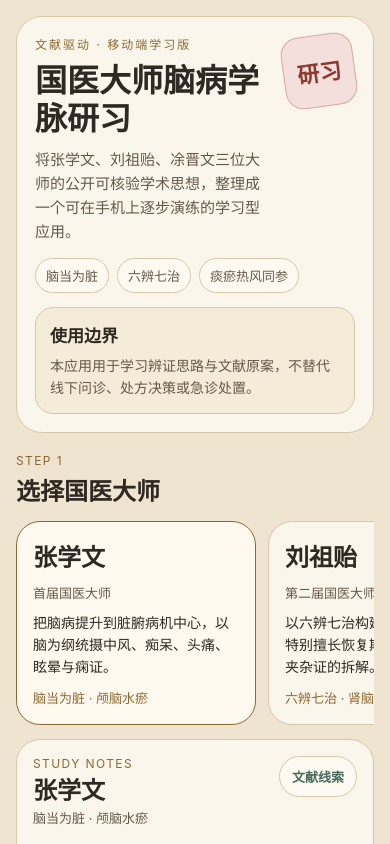
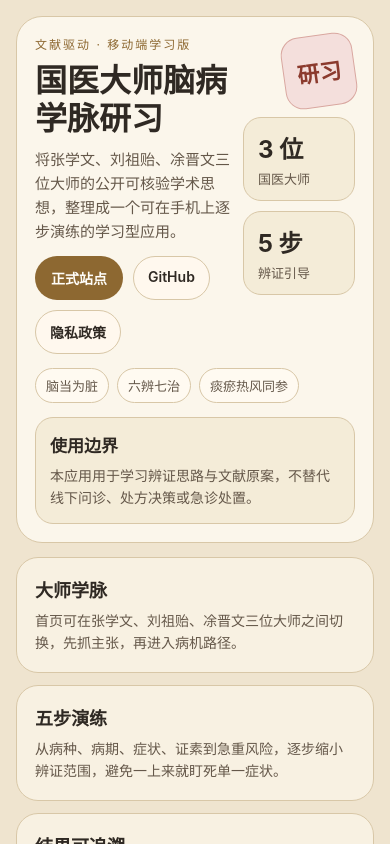
Before and after one commit to cn20230818-netizen/guoyi-master-study, a React Native app: screen / in a window 390 px wide. Built offline with nearby package versions, Linux system fonts and the light colour scheme.

Commit message:
Polish web landing experience

```diff
--- a/App.js
+++ b/App.js
@@ -8,6 +8,7 @@ import {
   StatusBar,
   StyleSheet,
   Text,
+  useWindowDimensions,
   View,
 } from 'react-native';
 import { masters, moduleMeta, commonRedflags, orderedMasterIds } from './src/data/catalog';
@@ -21,6 +22,13 @@ const steps = [
   { key: 'redflags', label: '急重风险' },
 ];
 
+const siteLinks = {
+  website: 'https://cn20230818-netizen.github.io/guoyi-master-study/',
+  privacy: 'https://cn20230818-netizen.github.io/guoyi-master-study/privacy-policy.html',
+  support: 'https://cn20230818-netizen.github.io/guoyi-master-study/support.html',
+  github: 'https://github.com/cn20230818-netizen/guoyi-master-study',
+};
+
 function masterAnswerState(masterId) {
   const master = masters[masterId];
   const firstModule = getAvailableModules(master)[0] || null;
@@ -28,6 +36,7 @@ function masterAnswerState(masterId) {
 }
 
 function App() {
+  const { width } = useWindowDimensions();
   const [activeMasterId, setActiveMasterId] = useState('zhang');
   const [answers, setAnswers] = useState(masterAnswerState('zhang'));
   const [stepIndex, setStepIndex] = useState(0);
@@ -42,6 +51,8 @@ function App() {
   const progress = Math.round(((stepIndex + 1) / steps.length) * 100);
   const availableModules = getAvailableModules(master);
   const selectedModule = answers.module ? moduleMeta[answers.module] : null;
+  const isWide = width >= 960;
+  const isTablet = width >= 720;
 
   const switchMaster = (masterId) => {
     setActiveMasterId(masterId);
@@ -340,18 +351,42 @@ function App() {
   return (
     <SafeAreaView style={styles.safeArea}>
       <StatusBar barStyle="dark-content" />
-      <ScrollView contentContainerStyle={styles.scrollContent} showsVerticalScrollIndicator={false}>
-        <View style={styles.hero}>
-          <View style={styles.heroTopRow}>
+      <ScrollView
+        contentContainerStyle={[styles.scrollContent, isWide && styles.scrollContentWide]}
+        showsVerticalScrollIndicator={false}
+      >
+        <View style={[styles.hero, isWide && styles.heroWide]}>
+          <View style={[styles.heroTopRow, isWide && styles.heroTopRowWide]}>
             <View style={styles.heroCopy}>
               <Text style={styles.eyebrow}>文献驱动 · 移动端学习版</Text>
               <Text style={styles.heroTitle}>国医大师脑病学脉研习</Text>
               <Text style={styles.heroLead}>
                 将张学文、刘祖贻、凃晋文三位大师的公开可核验学术思想，整理成一个可在手机上逐步演练的学习型应用。
               </Text>
+              <View style={styles.heroActionRow}>
+                <Pressable style={styles.primaryHeroButton} onPress={() => openUrl(siteLinks.website)}>
+                  <Text style={styles.primaryHeroButtonText}>正式站点</Text>
+                </Pressable>
+                <Pressable style={styles.ghostHeroButton} onPress={() => openUrl(siteLinks.github)}>
+                  <Text style={styles.ghostHeroButtonText}>GitHub</Text>
+                </Pressable>
+                <Pressable style={styles.ghostHeroButton} onPress={() => openUrl(siteLinks.privacy)}>
+                  <Text style={styles.ghostHeroButtonText}>隐私政策</Text>
+                </Pressable>
               </View>
+            </View>
+            <View style={[styles.heroAside, isWide && styles.heroAsideWide]}>
               <View style={styles.seal}>
                 <Text style={styles.sealText}>研习</Text>
+              </View>
+              <View style={styles.heroStatCard}>
+                <Text style={styles.heroStatValue}>3 位</Text>
+                <Text style={styles.heroStatLabel}>国医大师</Text>
+              </View>
+              <View style={styles.heroStatCard}>
+                <Text style={styles.heroStatValue}>5 步</Text>
+                <Text style={styles.heroStatLabel}>辨证引导</Text>
+              </View>
             </View>
           </View>
 
@@ -361,9 +396,55 @@ function App() {
             <BadgeText text="痰瘀热风同参" />
           </View>
 
-          <View style={styles.noticeCard}>
+          <View style={[styles.noticeCard, isWide && styles.noticeCardWide]}>
             <Text style={styles.noticeTitle}>使用边界</Text>
             <Text style={styles.noticeText}>本应用用于学习辨证思路与文献原案，不替代线下问诊、处方决策或急诊处置。</Text>
+          </View>
+        </View>
+
+        <View style={[styles.overviewGrid, isWide && styles.overviewGridWide]}>
+          <FeatureCard
+            title="大师学脉"
+            text="首页可在张学文、刘祖贻、凃晋文三位大师之间切换，先抓主张，再进入病机路径。"
+          />
+          <FeatureCard
+            title="五步演练"
+            text="从病种、病期、症状、证素到急重风险，逐步缩小辨证范围，避免一上来就盯死单一症状。"
+          />
+          <FeatureCard
+            title="结果可追溯"
+            text="结果页同时展示辨证画像、学习方路和公开文献线索，方便回到原始资料继续深学。"
+          />
+        </View>
+
+        <View style={[styles.panel, isWide && styles.panelWide]}>
+          <View style={styles.panelHeader}>
+            <View>
+              <Text style={styles.sectionEyebrow}>How To Use</Text>
+              <Text style={styles.panelTitle}>怎么使用这个网站</Text>
+            </View>
+          </View>
+          <View style={[styles.guideGrid, isTablet && styles.guideGridWide]}>
+            <GuideCard
+              step="01"
+              title="先选大师"
+              text="如果你想学脑病整体框架，先看张学文；想学恢复期拆解，看刘祖贻；想看急慢杂病兼顾，可看凃晋文。"
+            />
+            <GuideCard
+              step="02"
+              title="再选主病与病期"
+              text="优先判断中风、痫证、眩晕、失眠等入口，再分急性、恢复、久病等阶段。"
+            />
+            <GuideCard
+              step="03"
+              title="抓关键线索"
+              text="只选最能决定病机方向的几个症状和证素，不要把所有表现一股脑都选满。"
+            />
+            <GuideCard
+              step="04"
+              title="看学习输出"
+              text="结果会给出匹配路径、治法主轴、学习方路和参考文献，适合教学与继续查阅。"
+            />
           </View>
         </View>
 
@@ -372,6 +453,26 @@ function App() {
           <Text style={styles.sectionTitle}>选择国医大师</Text>
         </View>
 
+        {isWide ? (
+          <View style={styles.masterGrid}>
+            {orderedMasterIds.map((masterId) => {
+              const item = masters[masterId];
+              const active = masterId === activeMasterId;
+              return (
+                <Pressable
+                  key={masterId}
+                  style={[styles.masterCard, styles.masterCardGrid, active && styles.masterCardActive]}
+                  onPress={() => switchMaster(masterId)}
+                >
+                  <Text style={styles.masterName}>{item.name}</Text>
+                  <Text style={styles.masterSubtitle}>{item.title}</Text>
+                  <Text style={styles.masterQuote}>{item.quote}</Text>
+                  <Text style={styles.masterDoctrine}>{item.doctrine}</Text>
+                </Pressable>
+              );
+            })}
+          </View>
+        ) : (
           <ScrollView horizontal showsHorizontalScrollIndicator={false} contentContainerStyle={styles.masterRow}>
             {orderedMasterIds.map((masterId) => {
               const item = masters[masterId];
@@ -390,8 +491,9 @@ function App() {
               );
             })}
           </ScrollView>
+        )}
 
-        <View style={styles.panel}>
+        <View style={[styles.panel, isWide && styles.panelWide]}>
           <View style={styles.panelHeader}>
             <View>
               <Text style={styles.sectionEyebrow}>Study Notes</Text>
@@ -418,7 +520,7 @@ function App() {
           <Text style={styles.sectionTitle}>逐步辨证引导</Text>
         </View>
 
-        <View style={styles.panel}>
+        <View style={[styles.panel, isWide && styles.panelWide]}>
           <View style={styles.progressRow}>
             <Text style={styles.progressText}>{stepIndex + 1} / {steps.length}</Text>
             <View style={styles.progressTrack}>
@@ -460,7 +562,7 @@ function App() {
           <Text style={styles.sectionTitle}>隐私与上架准备</Text>
         </View>
 
-        <View style={styles.panel}>
+        <View style={[styles.panel, isWide && styles.panelWide]}>
           <View style={styles.blockCard}>
             <Text style={styles.blockTitle}>当前应用内隐私承诺</Text>
             <Text style={styles.blockText}>当前版本不创建账号，不上传病例，不做云端诊断，所有交互仅在本地设备内完成。</Text>
@@ -477,6 +579,24 @@ function App() {
           <Pressable style={styles.inlineButton} onPress={() => setPolicyVisible(true)}>
             <Text style={styles.inlineButtonText}>查看内置隐私与审核说明</Text>
           </Pressable>
+        </View>
+
+        <View style={[styles.footerCard, isWide && styles.panelWide]}>
+          <Text style={styles.footerTitle}>公开链接</Text>
+          <View style={styles.footerLinkRow}>
+            <Pressable style={styles.footerLink} onPress={() => openUrl(siteLinks.website)}>
+              <Text style={styles.footerLinkText}>主页</Text>
+            </Pressable>
+            <Pressable style={styles.footerLink} onPress={() => openUrl(siteLinks.support)}>
+              <Text style={styles.footerLinkText}>支持页</Text>
+            </Pressable>
+            <Pressable style={styles.footerLink} onPress={() => openUrl(siteLinks.privacy)}>
+              <Text style={styles.footerLinkText}>隐私政策</Text>
+            </Pressable>
+            <Pressable style={styles.footerLink} onPress={() => openUrl(siteLinks.github)}>
+              <Text style={styles.footerLinkText}>源码仓库</Text>
+            </Pressable>
+          </View>
         </View>
       </ScrollView>
 
@@ -570,6 +690,25 @@ function BadgeText({ text }) {
   );
 }
 
+function FeatureCard({ title, text }) {
+  return (
+    <View style={styles.featureCard}>
+      <Text style={styles.featureTitle}>{title}</Text>
+      <Text style={styles.featureText}>{text}</Text>
+    </View>
+  );
+}
+
+function GuideCard({ step, title, text }) {
+  return (
+    <View style={styles.guideCard}>
+      <Text style={styles.guideStep}>{step}</Text>
+      <Text style={styles.guideTitle}>{title}</Text>
+      <Text style={styles.guideText}>{text}</Text>
+    </View>
+  );
+}
+
 function BlockCard({ title, items }) {
   return (
     <View style={styles.blockCard}>
@@ -605,6 +744,13 @@ const styles = StyleSheet.create({
     paddingBottom: 28,
     gap: 14,
   },
+  scrollContentWide: {
+    alignSelf: 'center',
+    width: '100%',
+    maxWidth: 1240,
+    paddingHorizontal: 24,
+    paddingBottom: 48,
+  },
   hero: {
     backgroundColor: colors.paper,
     borderRadius: 26,
@@ -613,14 +759,28 @@ const styles = StyleSheet.create({
     padding: 18,
     gap: 14,
   },
+  heroWide: {
+    padding: 24,
+    gap: 18,
+  },
   heroTopRow: {
     flexDirection: 'row',
     justifyContent: 'space-between',
     gap: 12,
   },
+  heroTopRowWide: {
+    gap: 24,
+  },
   heroCopy: {
     flex: 1,
     gap: 10,
+  },
+  heroAside: {
+    gap: 10,
+    alignItems: 'flex-end',
+  },
+  heroAsideWide: {
+    minWidth: 184,
   },
   eyebrow: {
     color: colors.gold,
@@ -639,6 +799,36 @@ const styles = StyleSheet.create({
     fontSize: 15,
     lineHeight: 24,
   },
+  heroActionRow: {
+    flexDirection: 'row',
+    flexWrap: 'wrap',
+    gap: 10,
+    marginTop: 2,
+  },
+  primaryHeroButton: {
+    paddingHorizontal: 16,
+    paddingVertical: 12,
+    borderRadius: 999,
+    backgroundColor: colors.gold,
+  },
+  primaryHeroButtonText: {
+    color: '#fffdf8',
+    fontSize: 14,
+    fontWeight: '700',
+  },
+  ghostHeroButton: {
+    paddingHorizontal: 14,
+    paddingVertical: 11,
+    borderRadius: 999,
+    borderWidth: 1,
+    borderColor: colors.line,
+    backgroundColor: '#fff8ee',
+  },
+  ghostHeroButtonText: {
+    color: colors.ink,
+    fontSize: 14,
+    fontWeight: '600',
+  },
   seal: {
     width: 72,
     height: 72,
@@ -655,6 +845,25 @@ const styles = StyleSheet.create({
     fontSize: 22,
     fontWeight: '700',
   },
+  heroStatCard: {
+    minWidth: 112,
+    borderRadius: 18,
+    backgroundColor: colors.paperDeep,
+    borderWidth: 1,
+    borderColor: colors.line,
+    paddingHorizontal: 14,
+    paddingVertical: 12,
+    gap: 4,
+  },
+  heroStatValue: {
+    color: colors.ink,
+    fontSize: 24,
+    fontWeight: '700',
+  },
+  heroStatLabel: {
+    color: colors.inkSoft,
+    fontSize: 13,
+  },
   heroChipRow: {
     flexDirection: 'row',
     flexWrap: 'wrap',
@@ -667,6 +876,9 @@ const styles = StyleSheet.create({
     borderWidth: 1,
     borderColor: colors.line,
     gap: 8,
+  },
+  noticeCardWide: {
+    padding: 16,
   },
   noticeTitle: {
     color: colors.ink,
@@ -681,6 +893,31 @@ const styles = StyleSheet.create({
   sectionHeader: {
     gap: 4,
     marginTop: 6,
+  },
+  overviewGrid: {
+    gap: 12,
+  },
+  overviewGridWide: {
+    flexDirection: 'row',
+  },
+  featureCard: {
+    flex: 1,
+    borderRadius: 22,
+    backgroundColor: '#f8f1e2',
+    borderWidth: 1,
+    borderColor: colors.line,
+    padding: 18,
+    gap: 8,
+  },
+  featureTitle: {
+    color: colors.ink,
+    fontSize: 18,
+    fontWeight: '700',
+  },
+  featureText: {
+    color: colors.inkSoft,
+    fontSize: 14,
+    lineHeight: 22,
   },
   sectionEyebrow: {
     color: colors.gold,
@@ -697,6 +934,11 @@ const styles = StyleSheet.create({
     gap: 12,
     paddingRight: 8,
   },
+  masterGrid: {
+    flexDirection: 'row',
+    flexWrap: 'wrap',
+    gap: 14,
+  },
   masterCard: {
     width: 240,
     backgroundColor: colors.paper,
@@ -705,6 +947,11 @@ const styles = StyleSheet.create({
     borderColor: colors.line,
     padding: 16,
     gap: 10,
+  },
+  masterCardGrid: {
+    width: '31.5%',
+    minWidth: 260,
+    flexGrow: 1,
   },
   masterCardActive: {
     borderColor: colors.gold,
@@ -736,6 +983,9 @@ const styles = StyleSheet.create({
     borderColor: colors.line,
     padding: 16,
     gap: 14,
+  },
+  panelWide: {
+    padding: 22,
   },
   panelHeader: {
     flexDirection: 'row',
@@ -772,6 +1022,39 @@ const styles = StyleSheet.create({
     fontWeight: '700',
   },
   noteText: {
+    color: colors.inkSoft,
+    fontSize: 14,
+    lineHeight: 22,
+  },
+  guideGrid: {
+    gap: 12,
+  },
+  guideGridWide: {
+    flexDirection: 'row',
+    flexWrap: 'wrap',
+  },
+  guideCard: {
+    flex: 1,
+    minWidth: 220,
+    borderRadius: 22,
+    backgroundColor: '#fffaf1',
+    borderWidth: 1,
+    borderColor: colors.line,
+    padding: 16,
+    gap: 8,
+  },
+  guideStep: {
+    color: colors.gold,
+    fontSize: 12,
+    letterSpacing: 1.6,
+    fontWeight: '700',
+  },
+  guideTitle: {
+    color: colors.ink,
+    fontSize: 18,
+    fontWeight: '700',
+  },
+  guideText: {
     color: colors.inkSoft,
     fontSize: 14,
     lineHeight: 22,
@@ -985,6 +1268,37 @@ const styles = StyleSheet.create({
     padding: 14,
     gap: 8,
   },
+  footerCard: {
+    borderRadius: 24,
+    backgroundColor: colors.paper,
+    borderWidth: 1,
+    borderColor: colors.line,
+    padding: 18,
+    gap: 12,
+  },
+  footerTitle: {
+    color: colors.ink,
+    fontSize: 18,
+    fontWeight: '700',
+  },
+  footerLinkRow: {
+    flexDirection: 'row',
+    flexWrap: 'wrap',
+    gap: 10,
+  },
+  footerLink: {
+    paddingHorizontal: 14,
+    paddingVertical: 11,
+    borderRadius: 999,
+    borderWidth: 1,
+    borderColor: colors.line,
+    backgroundColor: '#fffaf1',
+  },
+  footerLinkText: {
+    color: colors.jade,
+    fontSize: 14,
+    fontWeight: '700',
+  },
   blockTitle: {
     color: colors.gold,
     fontSize: 16,
```
Lines whose indentation alone changed are shown as unchanged.
